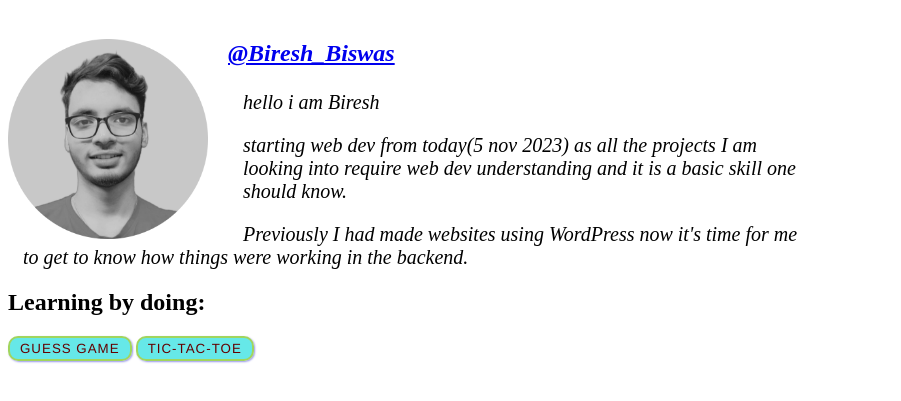
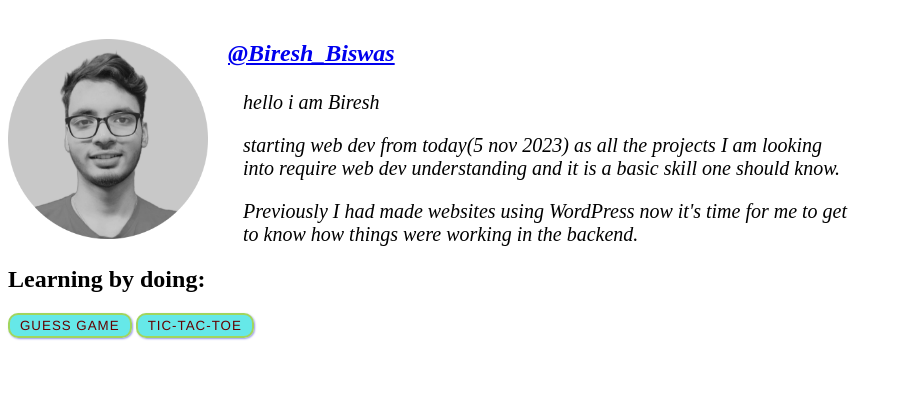
Before and after one commit to Billa05/Billa.dev, a plain HTML site: page index.html in a window 1280 px wide. Shown: the part 61-462 px from the top of the page, without its empty margins (0-901 px from the left). Drawn offline with Linux system fonts and the light colour scheme.

Commit message:
positioning

```diff
--- a/style.css
+++ b/style.css
@@ -14,7 +14,7 @@ p.USERNAME{
 P{
     font-style: italic;
     font-size: 20px;
-    max-width: 794px;
+    max-width: 833px;
 }
 h1{
     margin-left: 15px;
@@ -38,6 +38,6 @@ button {
     left: 15px;
 }
 
-.projects{
+/* .projects{
 
-}
+} */
```
